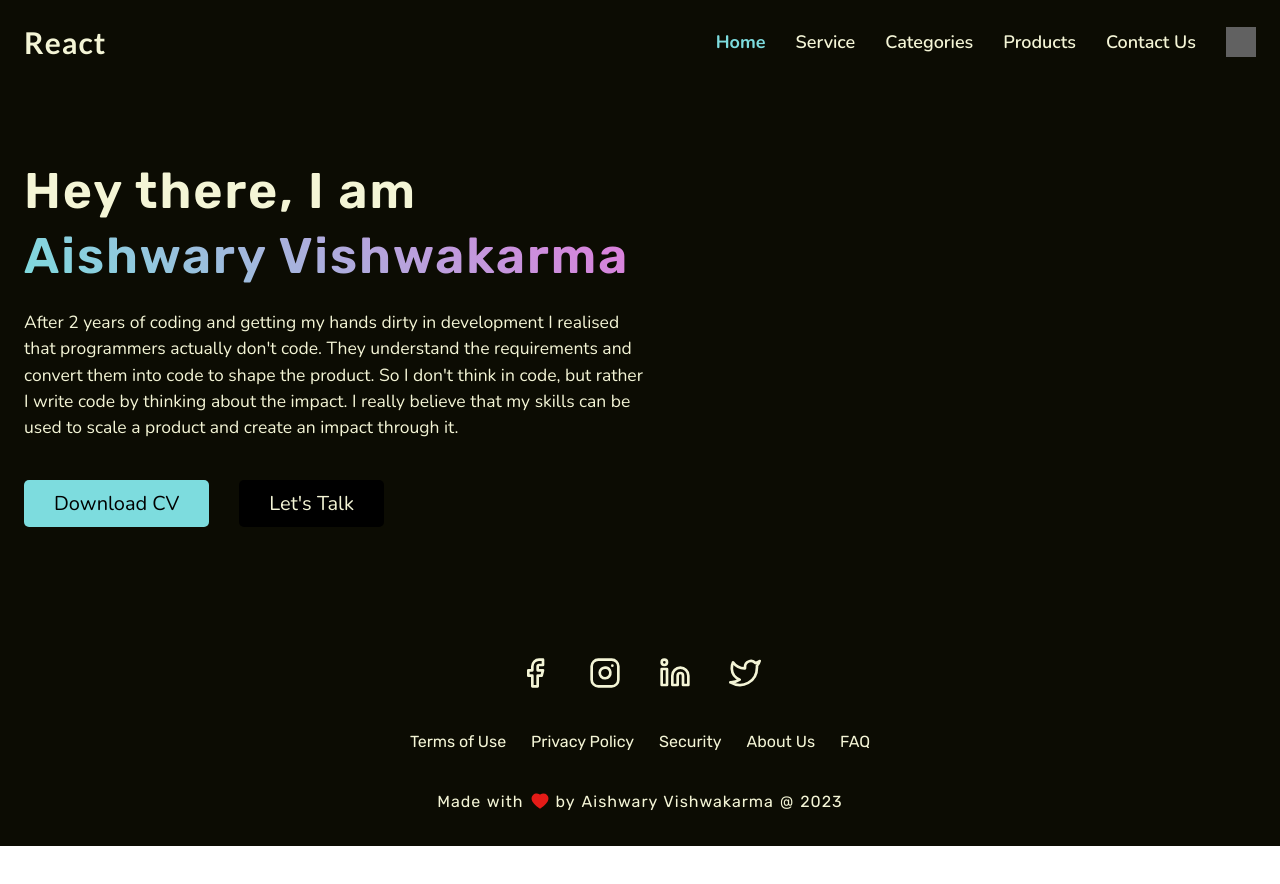
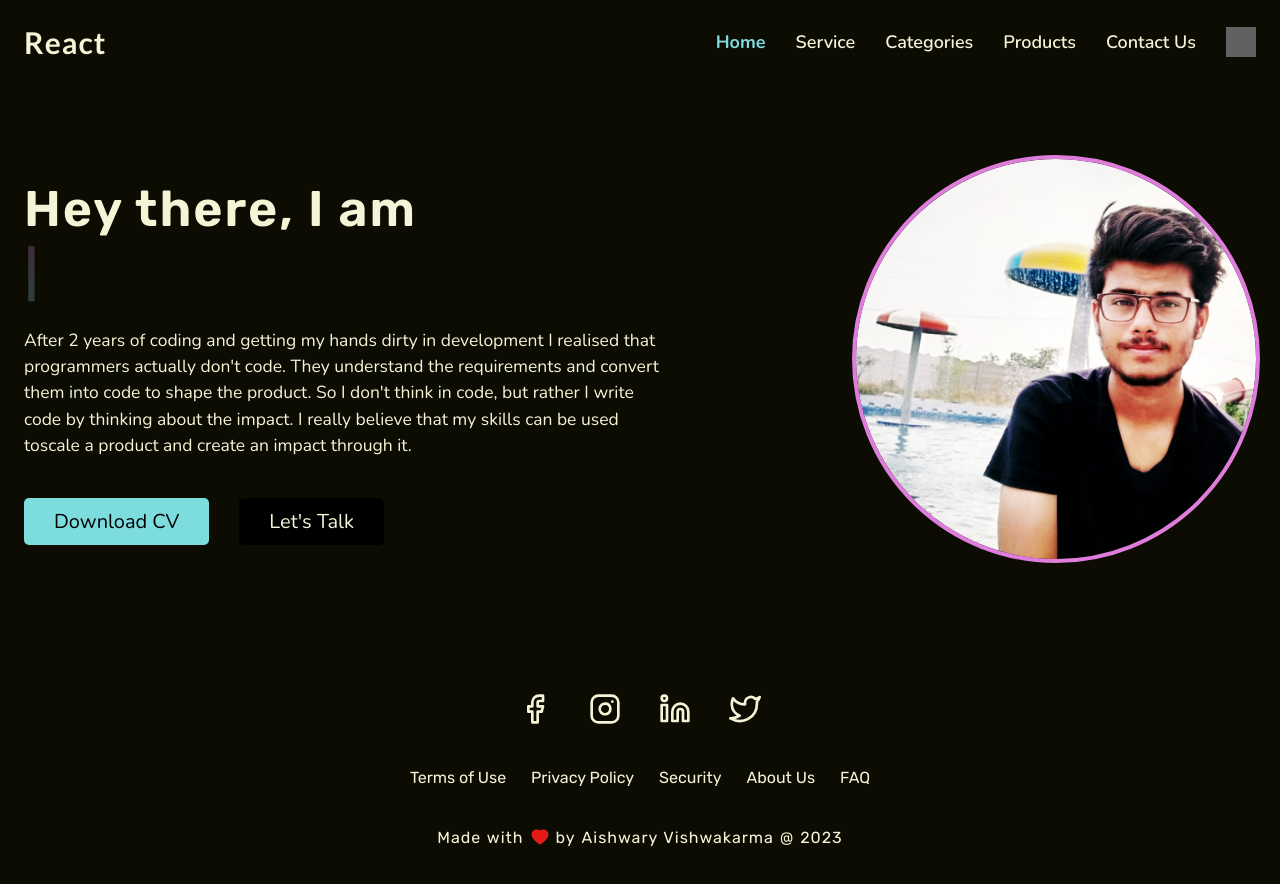
Before and after one commit to AishwaryVishwakarma/Portfolio-2.0, a React (Vite) app: page / in a window 1280 px wide. Shown: the top 884 px of the page. Before the commit the page ends 846 px from the top, so only its background shows below. Built offline with nearby package versions, Linux system fonts and the light colour scheme; grey boxes are pictures that could not be loaded.

Commit message:
completed home hero

```diff
--- a/package.json
+++ b/package.json
@@ -15,7 +15,9 @@
     "react-dom": "^18.2.0",
     "react-icons": "^4.8.0",
     "react-router-dom": "^6.11.2",
-    "sass": "^1.62.1"
+    "react-scroll-parallax": "^3.4.2",
+    "sass": "^1.62.1",
+    "typewriter-effect": "^2.19.0"
   },
   "devDependencies": {
     "@types/react": "^18.0.28",
--- a/src/components/Footer/styles.module.scss
+++ b/src/components/Footer/styles.module.scss
@@ -8,6 +8,7 @@
   gap: 35px;
   padding: 50px 80px 30px 80px;
   background-color: var(--background);
+  height: 1000px;
 
   ul {
     display: flex;
--- a/src/pages/home/index.tsx
+++ b/src/pages/home/index.tsx
@@ -1,6 +1,7 @@
 import React from 'react';
 import Layout from '../../components/Layout/Layout';
 import styles from './styles.module.scss';
+import Typewriter from 'typewriter-effect';
 
 const HomePage: React.FC = () => {
   return (
@@ -9,15 +10,25 @@ const HomePage: React.FC = () => {
         <div className={styles.homeHero}>
           <div className={styles.leftContainer}>
             <div className={styles.heading}>
-              Hey there, I am <span>Aishwary Vishwakarma</span>
+              Hey there, I am{' '}
+              <span>
+                <Typewriter
+                  options={{
+                    strings: ['Aishwary Vishwakarma'],
+                    autoStart: true,
+                    loop: true,
+                    deleteSpeed: 10
+                  }}
+                />
+              </span>
             </div>
             <div className={styles.description}>
               After 2 years of coding and getting my hands dirty in development
               I realised that programmers actually don't code. They understand
               the requirements and convert them into code to shape the product.
               So I don't think in code, but rather I write code by thinking
-              about the impact. I really believe that my skills can be used to
-              scale a product and create an impact through it.
+              about the impact. I really believe that my skills can be used
+              toscale a product and create an impact through it.
             </div>
             <div className={styles.ctaContainer}>
               <a href='src/assets/Resume.pdf' download className={styles.cvCta}>
@@ -28,7 +39,9 @@ const HomePage: React.FC = () => {
               </a>
             </div>
           </div>
-          <div className={styles.rightContainer}></div>
+          <div className={styles.rightContainer}>
+            <img src='src/assets/Profile-picture.jpeg' alt='' />
+          </div>
         </div>
       </section>
     </Layout>
--- a/src/pages/home/styles.module.scss
+++ b/src/pages/home/styles.module.scss
@@ -5,11 +5,12 @@
   .homeHero {
     display: flex;
     align-items: center;
+    justify-content: space-between;
 
     .leftContainer {
       display: flex;
       flex-direction: column;
-      max-width: 620px;
+      max-width: 650px;
       gap: 20px;
 
       .heading {
@@ -79,5 +80,16 @@
         }
       }
     }
+
+    .rightContainer {
+      img {
+        height: 400px;
+        width: 400px;
+        border-radius: 50%;
+        object-fit: cover;
+        object-position: -100px;
+        outline: 4px solid var(--accent);
+      }
+    }
   }
 }
```
Also changed, not shown: src/assets/Profile-picture.jpeg (added), 1 other file (tests, documents, lock files or other folders).
